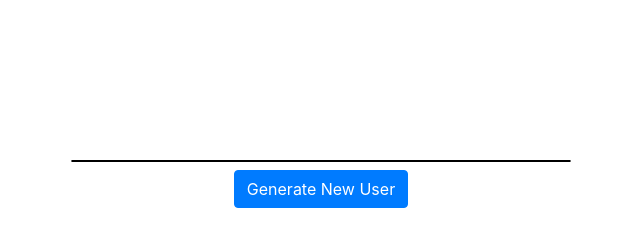
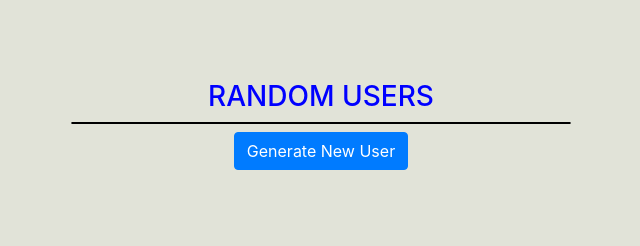
Before and after one commit to jaypee06/cpnt262-a3, a plain HTML site: page index.html in a window 1280 px wide. Shown: the whole page, without its empty margins (319-959 px from the left). Drawn offline with nearby package versions, Linux system fonts and the light colour scheme.

Commit message:
added title

```diff
--- a/css/style.css
+++ b/css/style.css
@@ -1,6 +1,7 @@
 *{
     margin: 0 auto;
     box-sizing: border-box;
+    background-color: #e1e3d8;
 }
 
 h2{
@@ -8,17 +9,20 @@ h2{
     margin-bottom: 20%;
     color:red;
 }
+.head3{
+    color: blue;
+}
 
 main{
    text-align: center;
+   margin-top: 5em;
 }
 
 section{
     border: 1px solid black;
     width: 500px;
-    margin-top: 10rem;
+    margin: auto;
     border-radius: 4px;
-
 }
 img{
     width: 150px;
--- a/index.html
+++ b/index.html
@@ -11,7 +11,7 @@
 </head>
 <body>
     <main>
-
+        <div class="head3"><h3>RANDOM USERS</h3></div>
         <section class= "result">
         </section>
         <h2> </h2>
```
